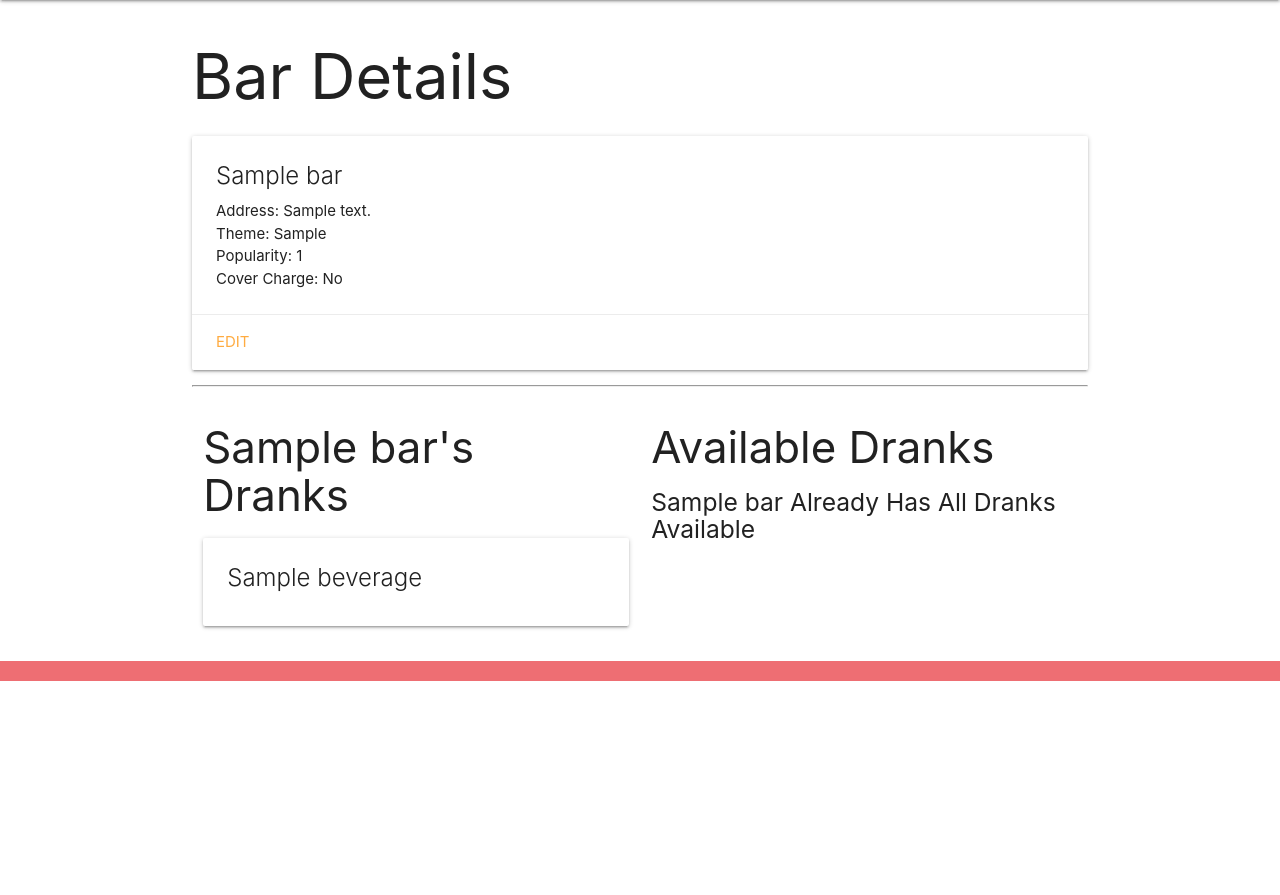
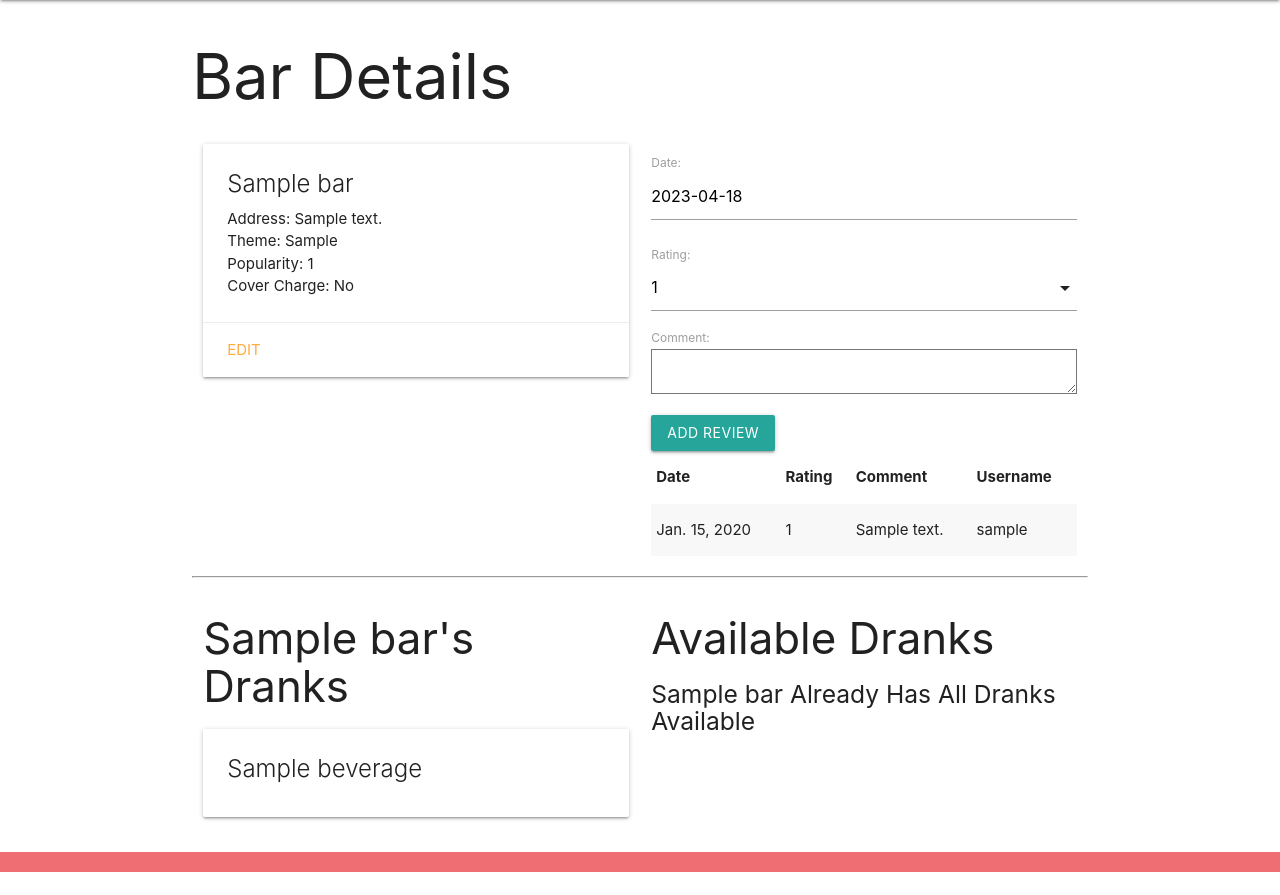
Before and after one commit to Ms-Amira/BarFly, a Django app: page /bars/1/ in a window 1280 px wide. Shown: the part 64-959 px from the top of the page. Before the commit the page ends 745 px from the top, so only its background shows below. Run offline with Django 4.2, Linux system fonts and the light colour scheme; tables that the repository leaves empty hold one stand-in row (values such as "Sample post").

Commit message:
Add Review Functionality

```diff
--- a/main_app/forms.py
+++ b/main_app/forms.py
@@ -5,7 +5,3 @@ class ReviewForm(ModelForm):
     class Meta:
         model = Review
         fields =['date', 'rating', 'comment']
-
-    def form_valid(self, form):
-        form.instance.user = self.request.user
-        return super().form_valid(form)
--- a/main_app/templates/bars/detail.html
+++ b/main_app/templates/bars/detail.html
@@ -5,6 +5,8 @@
 
 
 
+<div class="row">
+    <div class="col s6">
         <div class="card">
             <div class="card-content">
                 <span class="card-title">{{ bar.name }}</span>
@@ -19,6 +21,33 @@
             </div>
             <div class="card-action">
                 <a href="{% url 'bars_update' bar.id %}">Edit</a>
+            </div>
+        </div>
+    </div>
+
+    <div class="col s6">
+
+	    <form action="{% url 'add_review' bar.id %}" method="POST">
+		    {% csrf_token %}
+		    {{ review_form.as_p }}
+		    <input type="submit" class="btn" value="Add Review">
+	    </form>
+
+        <table class="striped">
+      <thead>
+        <tr><th>Date</th><th>Rating</th><th>Comment</th><th>Username</th></tr>
+      </thead>
+      <tbody>
+        {% for review in bar.review_set.all %}
+          <tr>
+            <td>{{review.date}}</td>
+            <td>{{review.get_rating_display}}</td>
+            <td>{{review.comment}}</td>
+            <td>{{review.user}}</td>
+          </tr>
+        {% endfor %}
+    </tbody>
+    </table>
   </div>
 </div>
 	<hr>
@@ -75,6 +104,21 @@
   </div>
 </div>
 
+<script>
+
+	const dateEl = document.querySelector('#id_date');
+	M.Datepicker.init(dateEl, {
+		format: 'yyyy-mm-dd', // this how django formats the date in the model
+		defaultDate: new Date(),
+		setDefaultDate: true,
+		autoClose: true
+	})
+
+
+	const selectEl = document.querySelector('#id_rating');
+	M.FormSelect.init(selectEl)
+
+</script>
 
 
 {% endblock %}
--- a/main_app/urls.py
+++ b/main_app/urls.py
@@ -11,6 +11,7 @@ urlpatterns = [
   path('bars/create/', views.BarCreate.as_view(), name='bars_create'),
   path('bars/<int:pk>/update/', views.BarUpdate.as_view(), name='bars_update'),
   path('bars/<int:bar_id>/assoc_beverage/<int:beverage_id>/', views.assoc_beverage, name='assoc_beverage'),
+  path('bars/<int:bar_id>/add_review/', views.add_review, name='add_review'),
   path('beverages/', views.BeverageList.as_view(), name='beverages_index'),
   path('beverages/<int:pk>/', views.BeverageDetail.as_view(), name='beverages_detail'),
   path('beverages/create/', views.BeverageCreate.as_view(), name='beverages_create'),
--- a/main_app/views.py
+++ b/main_app/views.py
@@ -7,6 +7,7 @@ import uuid
 import boto3
 from django.contrib.auth import login
 from django.contrib.auth.forms import UserCreationForm
+from .forms import ReviewForm
 from django.contrib.auth.decorators import login_required
 from django.contrib.auth.mixins import LoginRequiredMixin
 
@@ -26,6 +27,15 @@ def signup(request):
   context = {'form': form, 'error_message': error_message}
   return render(request, 'registration/signup.html', context)
 
+def add_review(request, bar_id):
+  form = ReviewForm(request.POST)
+  if form.is_valid():
+      new_review = form.save(commit=False)
+      new_review.bar_id = bar_id
+      new_review.user = request.user
+      new_review.save()
+  return redirect('detail', bar_id=bar_id)
+
 def home(request):
     return render(request, 'home.html')
 
@@ -39,8 +49,8 @@ def bars_index(request):
 def bars_detail(request, bar_id):
     bar = Bar.objects.get(id=bar_id)
     beverages_bar_doesnt_have = Beverage.objects.exclude(id__in = bar.beverages.all().values_list('id'))
-
-    return render(request, 'bars/detail.html', {'bar': bar, 'beverages': beverages_bar_doesnt_have})
+    review_form = ReviewForm()
+    return render(request, 'bars/detail.html', {'bar': bar, 'review_form': review_form, 'beverages': beverages_bar_doesnt_have})
 
 class BarCreate(CreateView):
     model = Bar
```
Also changed, not shown: main_app/models.py (line endings or trailing spaces). Lines whose indentation alone changed are shown as unchanged.
